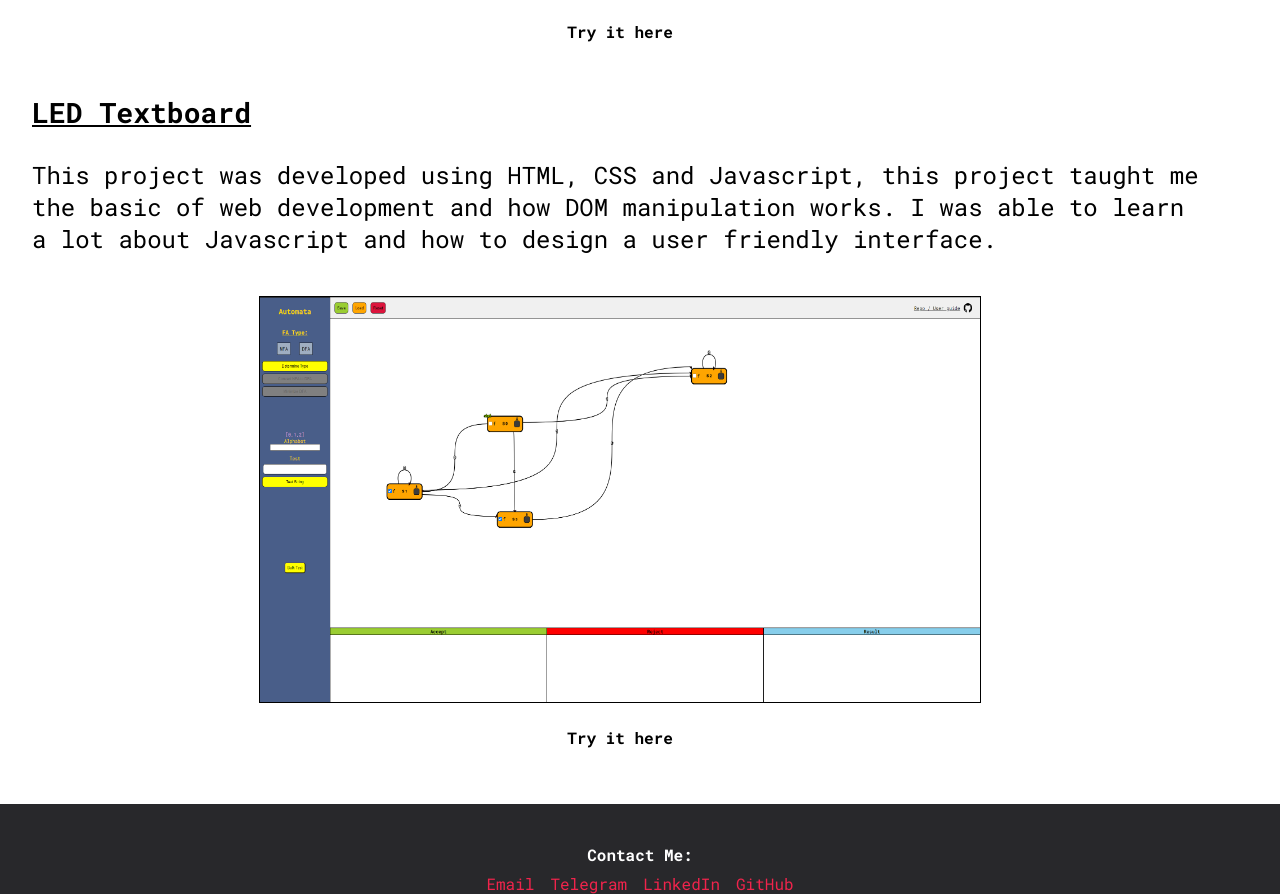
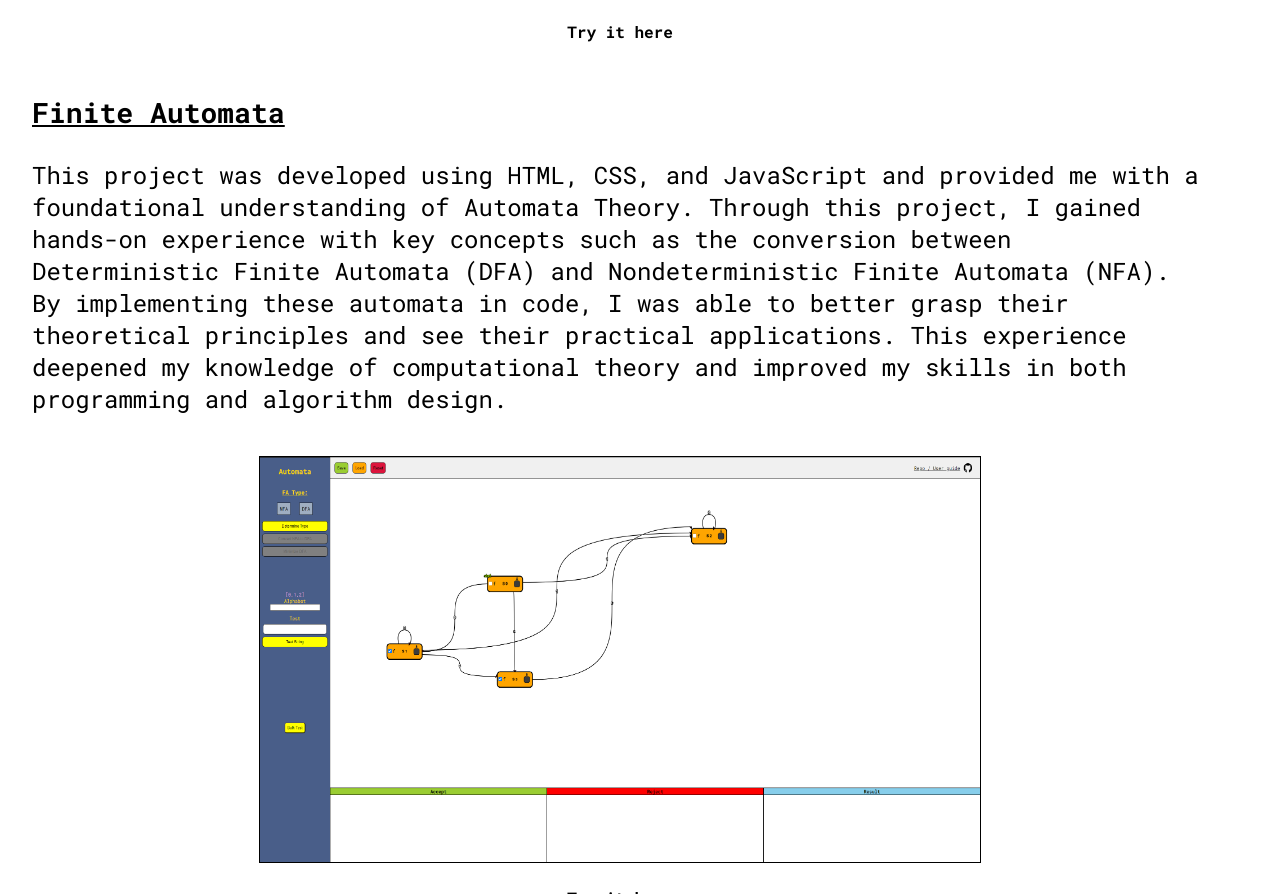
Before and after one commit to Sovichet-Rathanak/nak-portfolio.github.io, a plain HTML site: page projects.html in a window 1280 px wide. Shown: the part 1708-2602 px from the top of the page. Drawn offline with Linux system fonts and the light colour scheme.

Commit message:
spelling error

```diff
--- a/projects.html
+++ b/projects.html
@@ -54,9 +54,11 @@
                             </div>
                        </li>
                        <li>
-                            <strong class="project_header"><h3>LED Textboard</h3></strong>
-                            <p class = "project_desc">This project was developed using HTML, CSS and Javascript, this project taught me the basic of web development and how DOM manipulation works.
-                                I was able to learn a lot about Javascript and how to design a user friendly interface.
+                            <strong class="project_header"><h3>Finite Automata</h3></strong>
+                            <p class = "project_desc">This project was developed using HTML, CSS, and JavaScript and provided me with a foundational understanding of Automata Theory.
+                                Through this project, I gained hands-on experience with key concepts such as the conversion between Deterministic Finite Automata (DFA) and Nondeterministic Finite Automata (NFA).
+                                By implementing these automata in code, I was able to better grasp their theoretical principles and see their practical applications.
+                                This experience deepened my knowledge of computational theory and improved my skills in both programming and algorithm design.
                             </p>
                             <br>
                             <div class="image-container">
```
